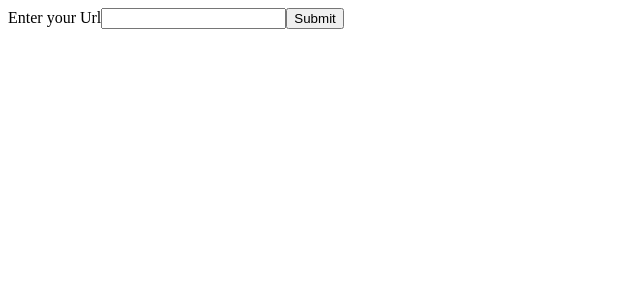
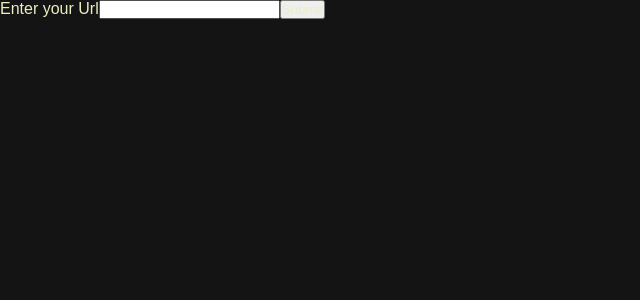
Before and after one commit to AlbinPersson/url-shortener, a React (Create React App) app in the folder client/: page / in a window 1280 px wide. Shown: the top 300 px of the page, without its empty margins (0-640 px from the left). Built offline with nearby package versions, Linux system fonts and the light colour scheme.

Commit message:
general css added

```diff
--- /dev/null
+++ b/client/src/index.css
@@ -0,0 +1,10 @@
+* {
+  margin: 0px;
+  padding: 0px;
+  color: #edeec0;
+}
+
+body {
+  font-family: Arial, Helvetica, sans-serif;
+  background-color: #141414;
+}
--- a/client/src/index.tsx
+++ b/client/src/index.tsx
@@ -1,6 +1,7 @@
 import ReactDOM from "react-dom";
 import { BrowserRouter } from "react-router-dom";
 import App from "./components/App";
+import "index.css";
 
 ReactDOM.render(
   <BrowserRouter>
```
